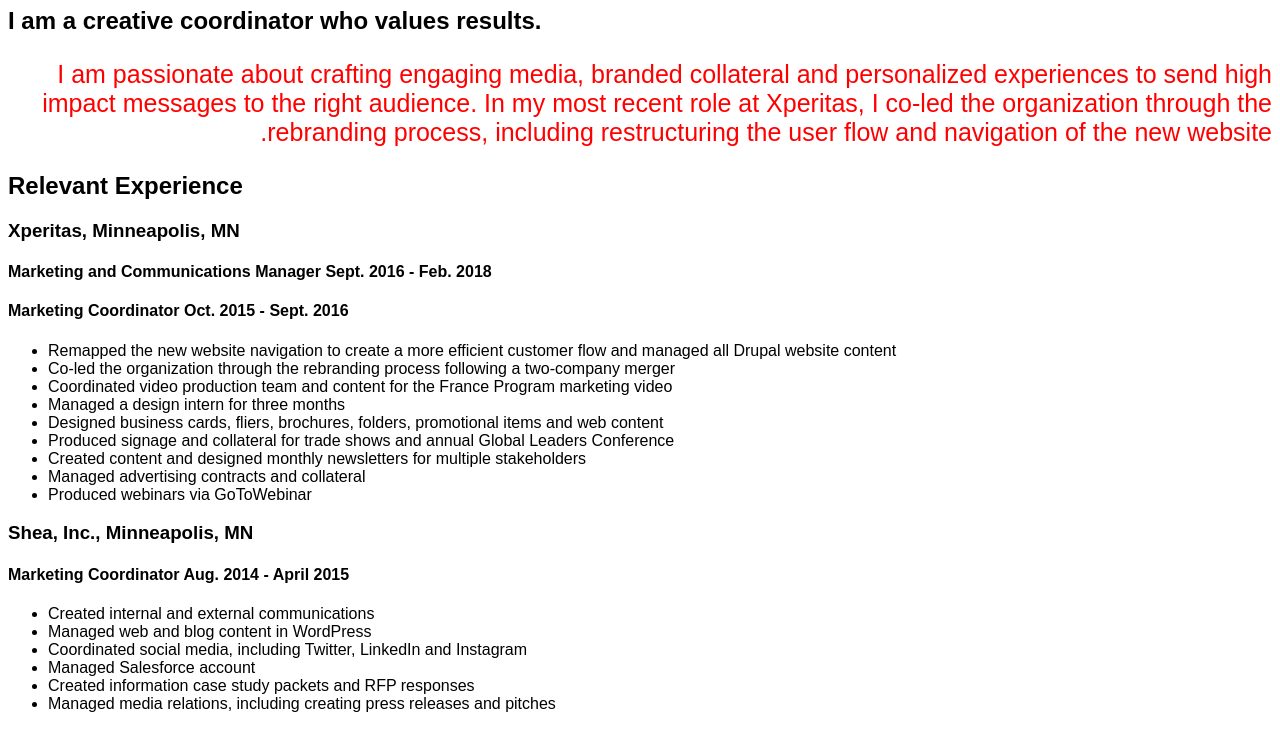
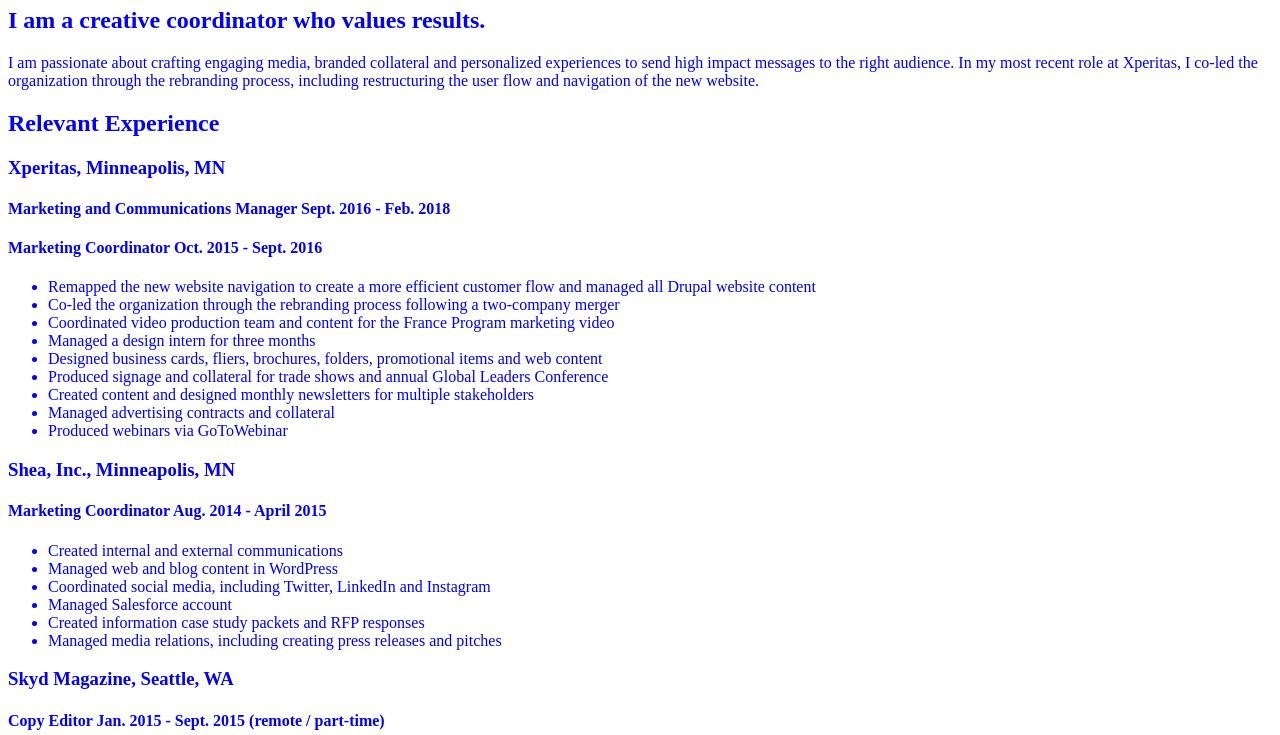
Before and after one commit to LindsayTrosvig/resume2, a plain HTML site: page index.html in a window 1280 px wide. Shown: the part 73-808 px from the top of the page. Drawn offline with Linux system fonts and the light colour scheme.

Commit message:
Update style.css

```diff
--- a/style.css
+++ b/style.css
@@ -1,8 +1,3 @@
-* {
-  font-family:sans-serif
+body {
+    color: blue;
 }
-p {
-  color:red;
-  direction: rtl;
-  font-size: 25px;
-}
```
